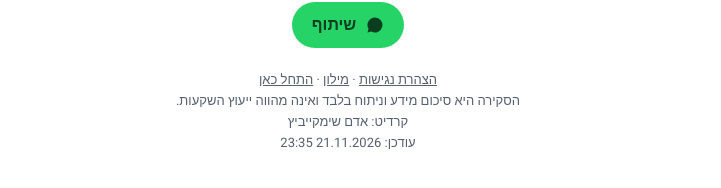
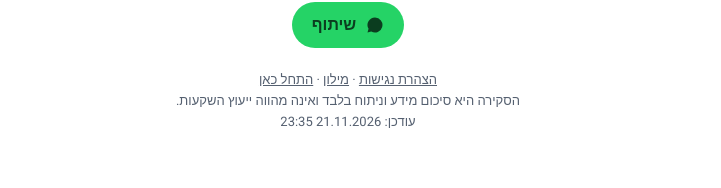
Before and after one commit to skirat-shvakim/skirat-shvakim.github.io, a plain HTML site: page index.html in a window 1280 px wide. Shown: the part 3512-3700 px from the top of the page, without its empty margins (292-1013 px from the left). Drawn offline with Linux system fonts and the light colour scheme.

Commit message:
Remove credit line
Co-Authored-By: Claude Opus 5.5 <noreply@anthropic.com>
Claude-Session: https://claude.ai/code/session_019YX1Z9nz74iQ5wC6KUdcz8

```diff
--- a/index.html
+++ b/index.html
@@ -379,7 +379,7 @@ button:focus-visible,input:focus-visible,summary:focus-visible,a:focus-visible{o
 </main>
 
   <div class="sharefoot"><p>אהבת? שלח לחבר שמתחיל להתעניין בשוק</p><button type="button" class="share" data-share>שיתוף</button></div>
-  <p class="foot"><a href="accessibility.html">הצהרת נגישות</a> · <a href="glossary.html">מילון</a> · <a href="start.html">התחל כאן</a><br>הסקירה היא סיכום מידע וניתוח בלבד ואינה מהווה ייעוץ השקעות.<br>קרדיט: אדם שימקייביץ<br>עודכן: 21.11.2026 23:35</p>
+  <p class="foot"><a href="accessibility.html">הצהרת נגישות</a> · <a href="glossary.html">מילון</a> · <a href="start.html">התחל כאן</a><br>הסקירה היא סיכום מידע וניתוח בלבד ואינה מהווה ייעוץ השקעות.<br>עודכן: 21.11.2026 23:35</p>
 </div>
 
 <div class="sheet" id="sheet" role="dialog" aria-modal="false" aria-labelledby="sh-t">
```
Also changed, not shown: 1 other file.
